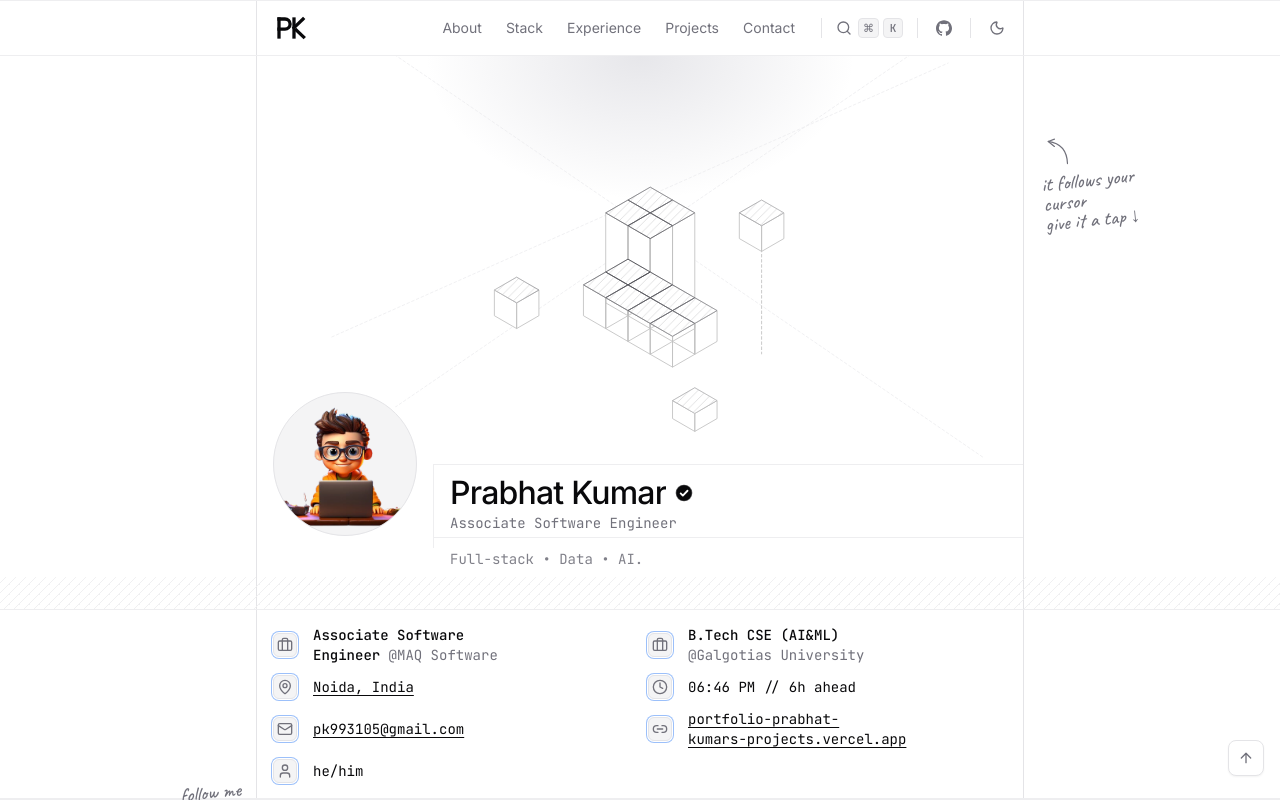
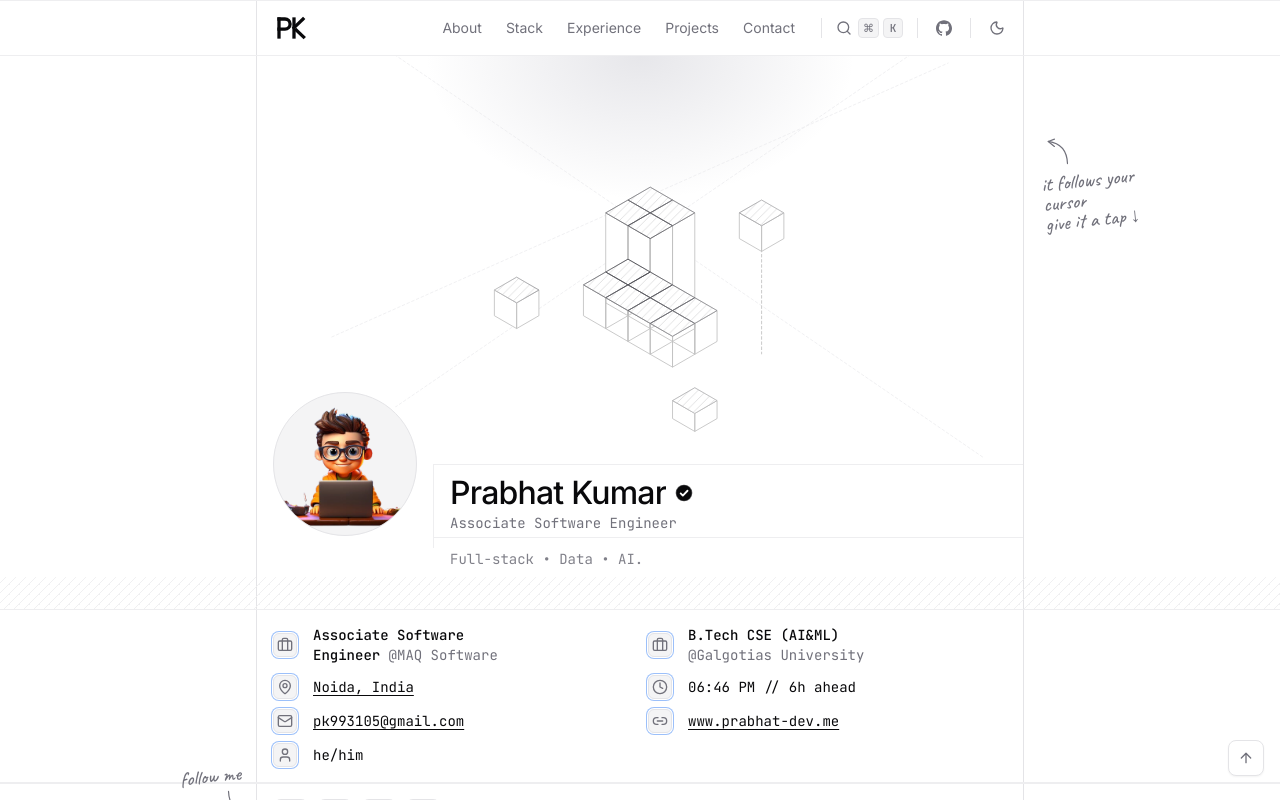
Before and after one commit to Prabhat2912/portfolio, a Next.js app: page / in a window 1280 px wide. Shown: the top 800 px of the page. Built offline with nearby package versions, Linux system fonts and the light colour scheme; no server answers.

Commit message:
Update portfolio URLs to reflect the new personal website and revise resume content for clarity and detail

```diff
--- a/Data/portfolio.ts
+++ b/Data/portfolio.ts
@@ -15,7 +15,7 @@
 export const SITE = {
   name: "Prabhat Kumar",
   tagline: "Software Engineer — full-stack, data & AI.",
-  url: process.env.NEXT_PUBLIC_BASE_URL || "https://portfolio-prabhat-kumars-projects.vercel.app",
+  url: process.env.NEXT_PUBLIC_BASE_URL || "https://www.prabhat-dev.me",
   description:
     "Prabhat Kumar — Associate Software Engineer @ MAQ Software building production-ready systems across full-stack, backend, data, and AI.",
   keywords: [
@@ -53,7 +53,7 @@ export const USER = {
   mapsQuery: "Noida, India",
   email: "pk993105@gmail.com",
   phone: "+91-9508849044",
-  website: "https://portfolio-prabhat-kumars-projects.vercel.app",
+  website: "https://www.prabhat-dev.me",
   avatar: "/images/hero.png",
   timeZone: "Asia/Kolkata",
   pronouns: "he/him",
```
Also changed, not shown: 1 other file (tests, documents, lock files or other folders).
